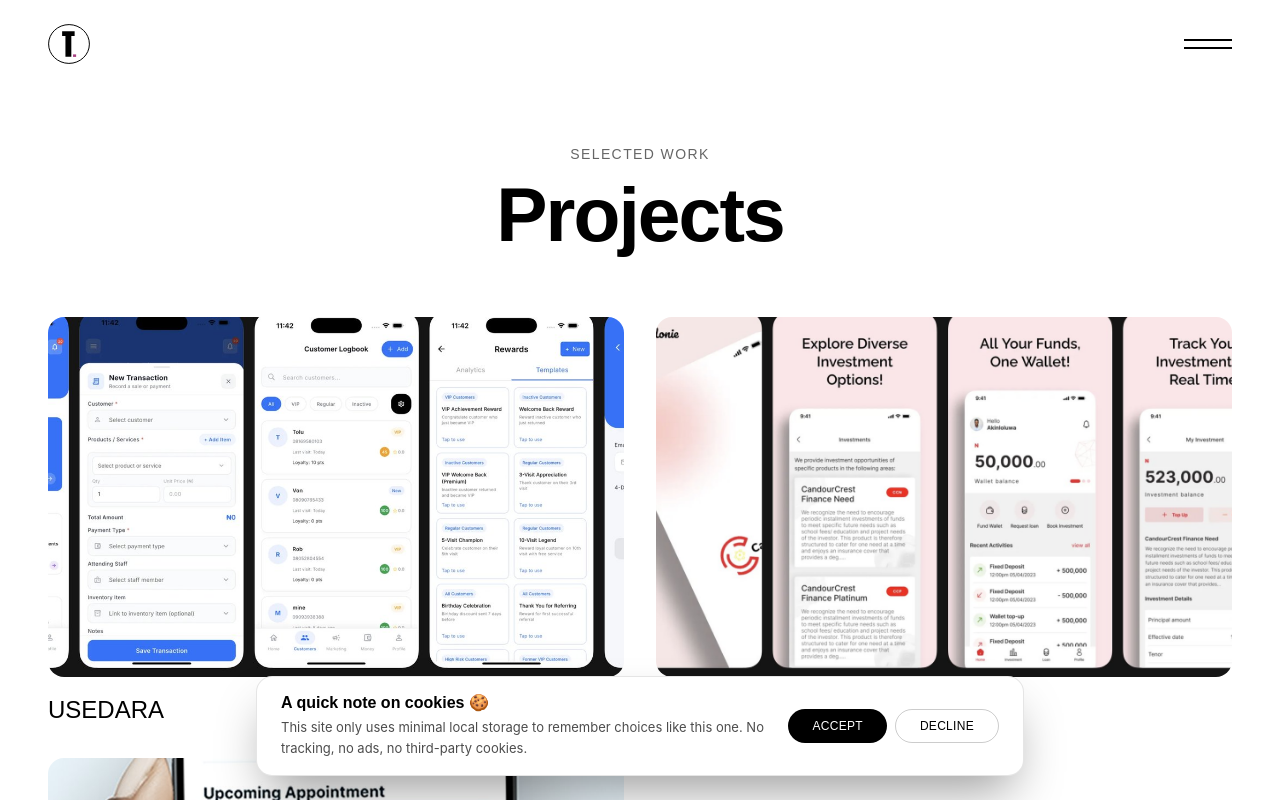
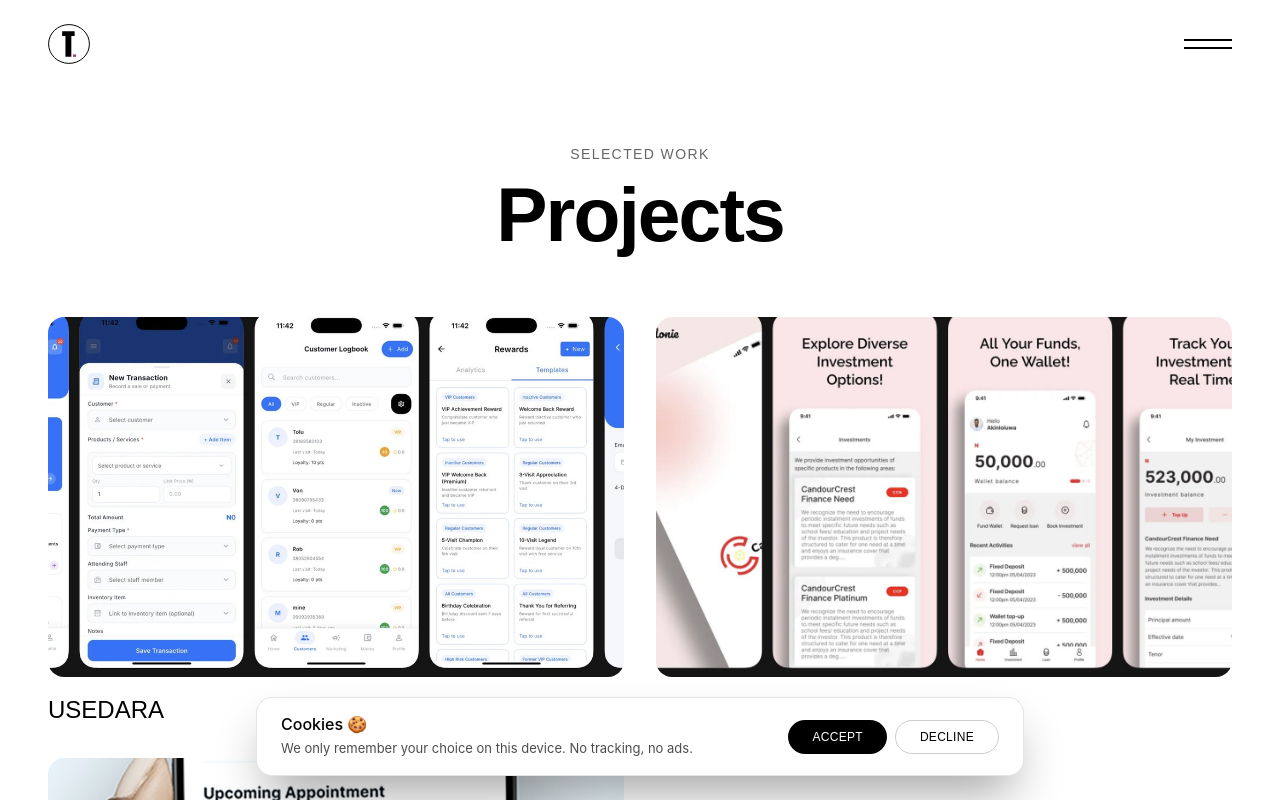
Before and after one commit to Tolutoon/portfolio, a React (Vite) app: page /projects in a window 1280 px wide. Shown: the top 800 px of the page. Built offline with nearby package versions, Linux system fonts and the light colour scheme.

Commit message:
changes made

```diff
--- a/src/components/ConsentBanner.jsx
+++ b/src/components/ConsentBanner.jsx
@@ -49,12 +49,11 @@ const ConsentBanner = () => {
     >
       <div className="pointer-events-auto w-full max-w-3xl bg-white text-black rounded-2xl shadow-2xl shadow-black/40 border border-black/10 px-5 py-4 sm:px-6 flex flex-col sm:flex-row sm:items-center gap-3 sm:gap-6">
         <div className="flex-1 min-w-0">
-          <h2 id="cookie-title" className="font-heading font-bold text-base leading-tight">
-            A quick note on cookies 🍪
+          <h2 id="cookie-title" className="font-body font-medium text-base leading-tight">
+            Cookies 🍪
           </h2>
           <p id="cookie-desc" className="text-[13px] leading-relaxed mt-1 text-black/70">
-            This site only uses minimal local storage to remember choices like
-            this one. No tracking, no ads, no third-party cookies.
+            We only remember your choice on this device. No tracking, no ads.
           </p>
         </div>
         <div className="flex gap-2 shrink-0">
```
